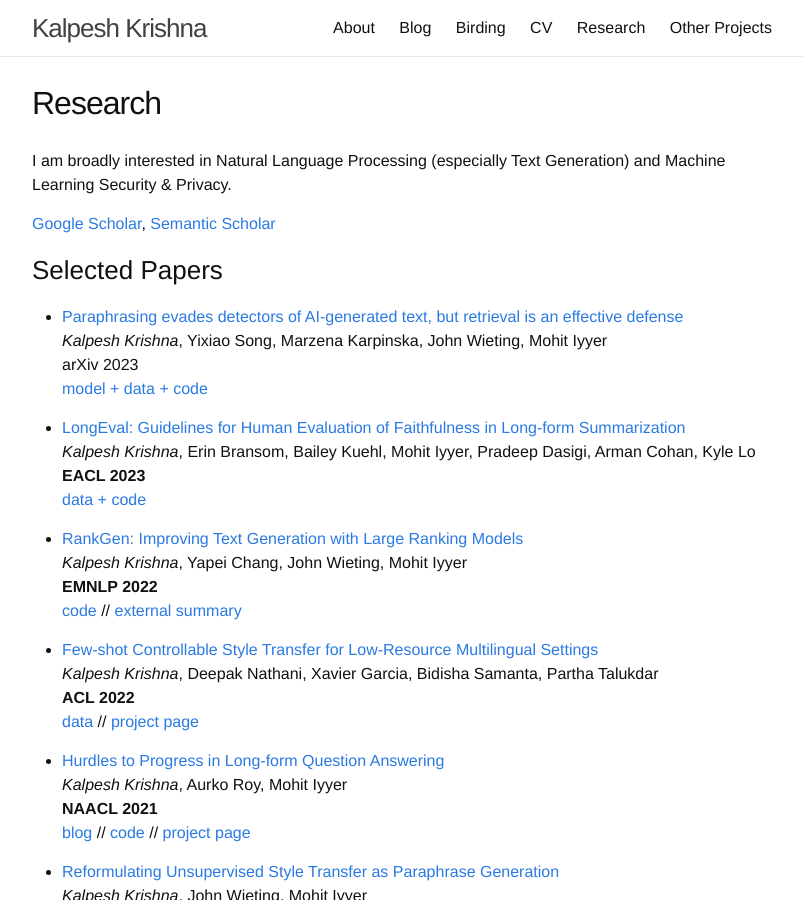
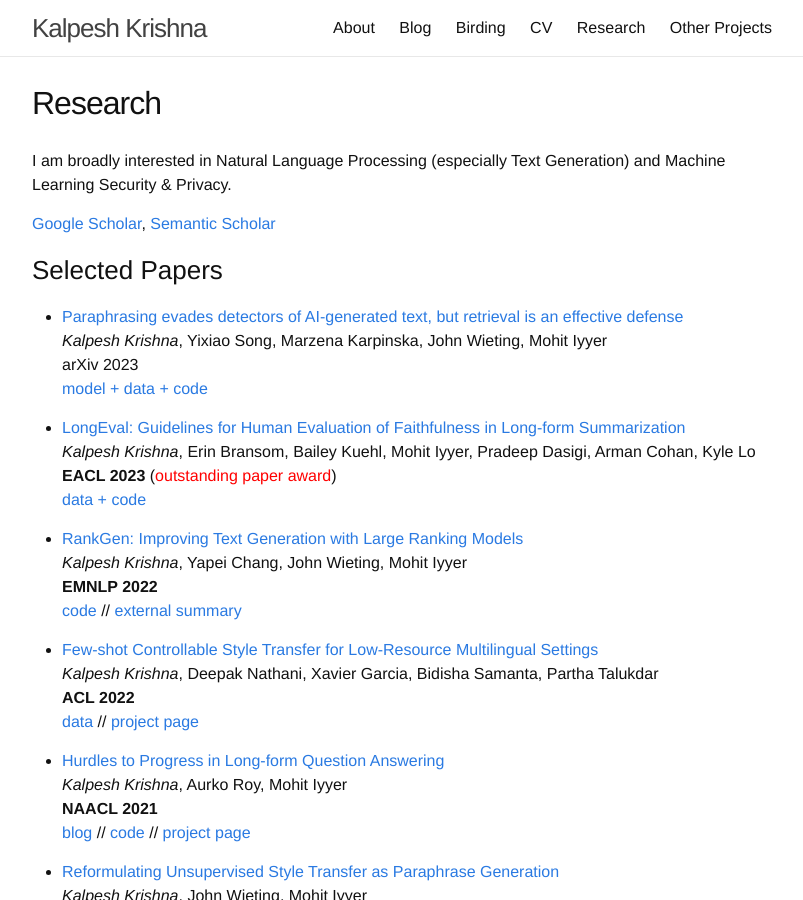
Before and after one commit to martiansideofthemoon/martiansideofthemoon.github.io, a Jekyll site: the page built from _pages/research.md, in a window 1280 px wide and 900 px high. Shown: the whole window, without its empty margins (238-1041 px from the left). Built offline with Jekyll 4.4.1, drawn with Linux system fonts in a browser that asks for light colours; comment, search, counter and statistics services are not loaded.

Commit message:
Update research.md

```diff
--- a/_pages/research.md
+++ b/_pages/research.md
@@ -17,7 +17,7 @@ arXiv 2023
 
 * [LongEval: Guidelines for Human Evaluation of Faithfulness in Long-form Summarization](https://arxiv.org/abs/2301.13298)
 *Kalpesh Krishna*, Erin Bransom, Bailey Kuehl, Mohit Iyyer, Pradeep Dasigi, Arman Cohan, Kyle Lo
-**EACL 2023**
+**EACL 2023**  (<span style="color:red">outstanding paper award</span>)
 [data + code](https://github.com/martiansideofthemoon/longeval-summarization)
 
 * [RankGen: Improving Text Generation with Large Ranking Models](https://arxiv.org/abs/2205.09726)
```
